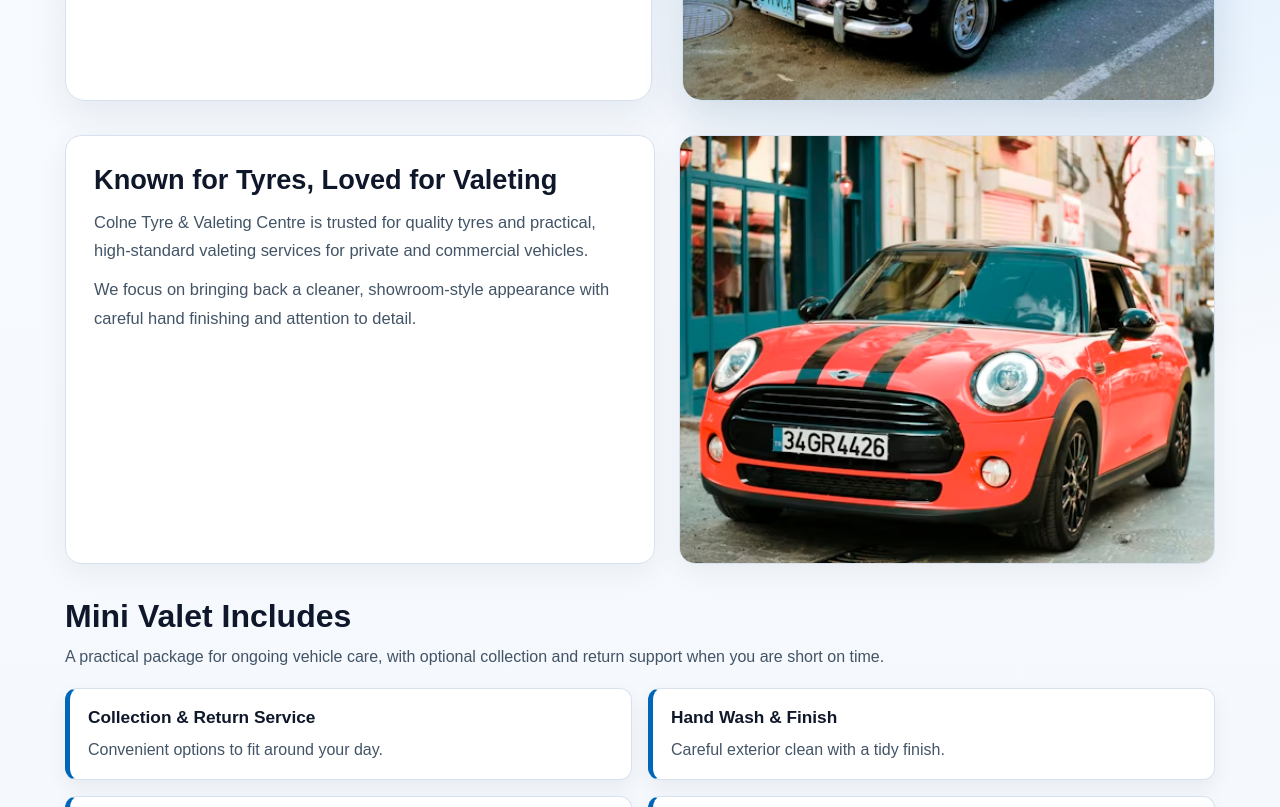
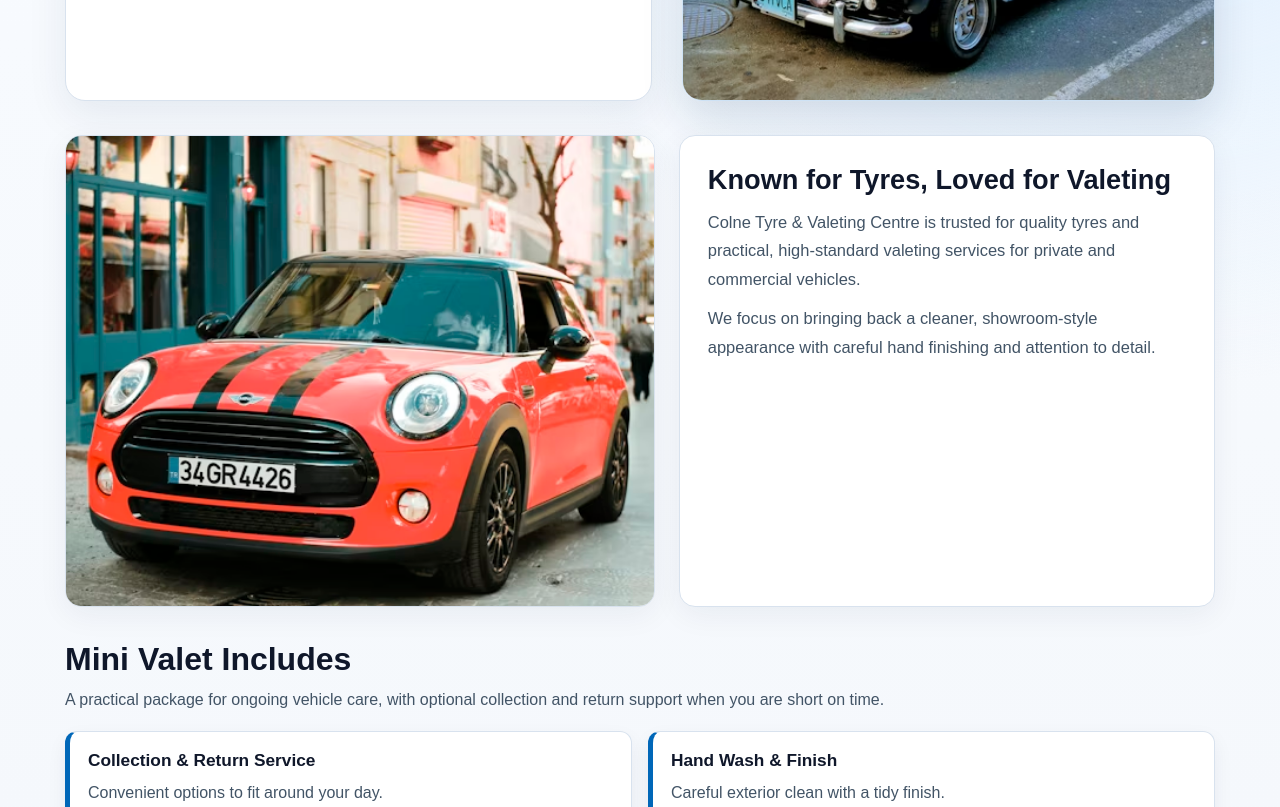
Before and after one commit to hassan324-ll/northvalleytyres, an Angular app: page /mini-car-valet in a window 1280 px wide. Shown: the part 500-1307 px from the top of the page. Built offline with nearby package versions, Linux system fonts and the light colour scheme.

Commit message:
Update mini and full car valet page content

```diff
--- a/src/app/pages/full-car-valet/full-car-valet.html
+++ b/src/app/pages/full-car-valet/full-car-valet.html
@@ -15,6 +15,12 @@
     </header>
 
     <section class="intro-grid">
+
+
+      <article class="info-card media-card">
+        <img src="/fullcarvalet2.avif" alt="Professional full valet cleaning process" />
+      </article>
+
       <article class="info-card">
         <h2>The Place to Go for Full Valeting</h2>
         <p>
@@ -25,10 +31,6 @@
           We can also arrange collection and return options to make full valeting easier
           when your schedule is busy.
         </p>
-      </article>
-
-      <article class="info-card media-card">
-        <img src="/fullcarvalet2.avif" alt="Professional full valet cleaning process" />
       </article>
     </section>
 
--- a/src/app/pages/mini-car-valet/mini-car-valet.html
+++ b/src/app/pages/mini-car-valet/mini-car-valet.html
@@ -15,6 +15,12 @@
     </header>
 
     <section class="intro-grid">
+
+
+      <article class="info-card media-card">
+        <img src="/minicarvalet2.jpg" alt="Car interior and exterior mini valet" />
+      </article>
+
       <article class="info-card">
         <h2>Known for Tyres, Loved for Valeting</h2>
         <p>
@@ -25,10 +31,6 @@
           We focus on bringing back a cleaner, showroom-style appearance with careful
           hand finishing and attention to detail.
         </p>
-      </article>
-
-      <article class="info-card media-card">
-        <img src="/minicarvalet2.jpg" alt="Car interior and exterior mini valet" />
       </article>
     </section>
 
```
